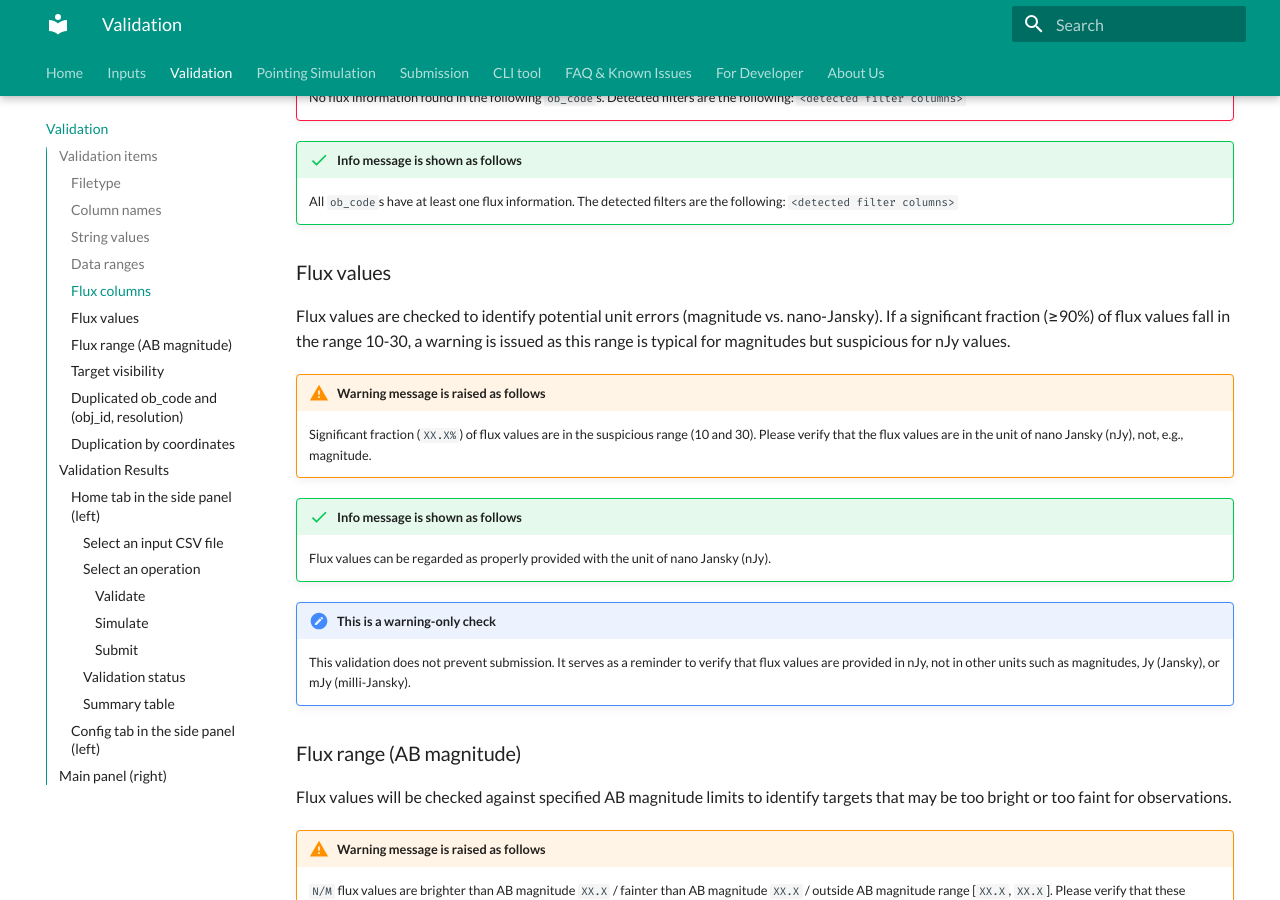
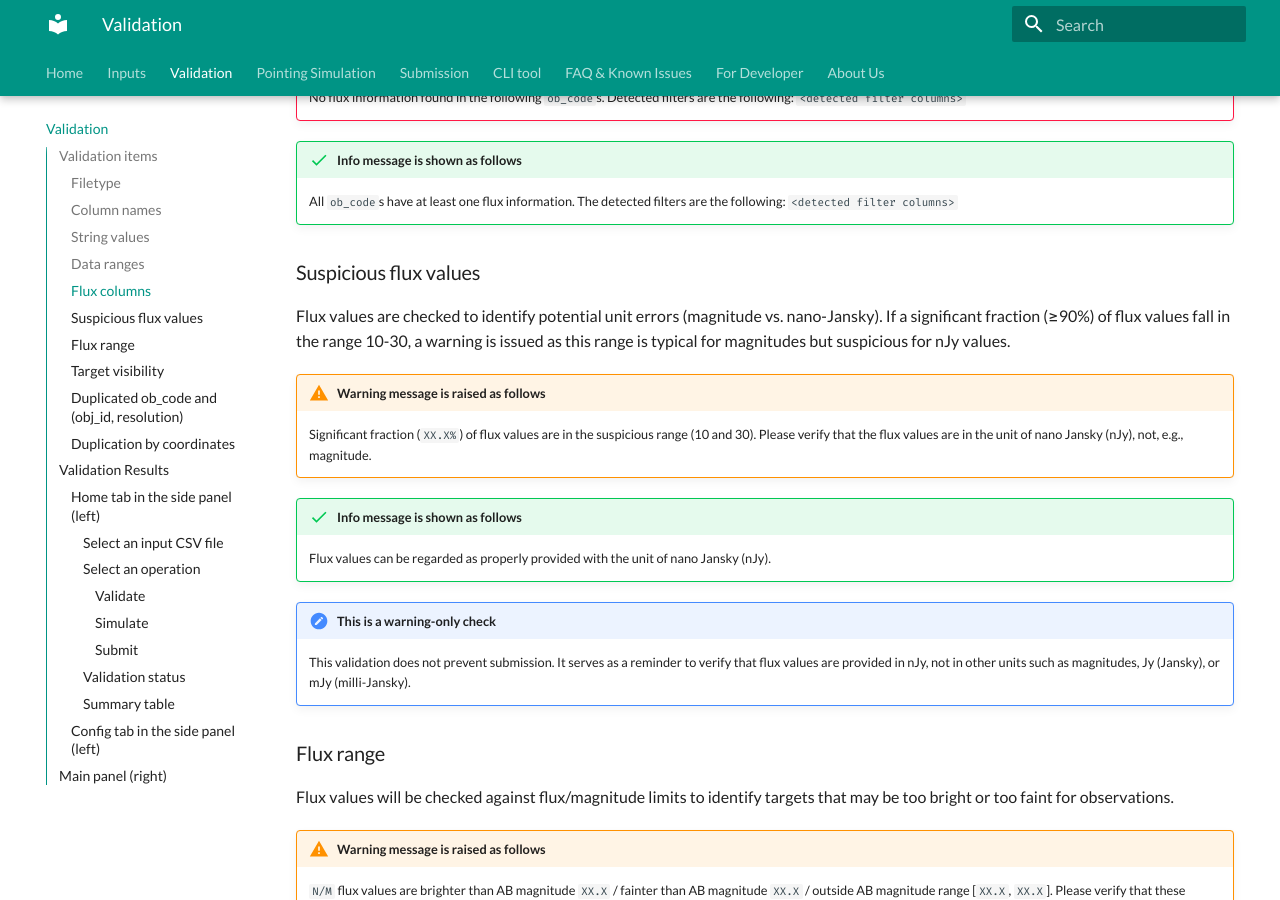
Before and after one commit to Subaru-PFS/spt_target_uploader, an MkDocs documentation site: the page built from docs/docs/validation.md, in a window 1280 px wide and 900 px high, scrolled down 2005 px. Built offline with MkDocs 1.6.1 and Material for MkDocs 9.7.7, drawn with Linux system fonts in a browser that asks for light colours.

Commit message:
doc update

```diff
--- a/docs/docs/validation.md
+++ b/docs/docs/validation.md
@@ -78,7 +78,7 @@
 
     All `ob_code`s have at least one flux information. The detected filters are the following: `<detected filter columns>`
 
-### Flux values
+### Suspicious flux values
 
 Flux values are checked to identify potential unit errors (magnitude vs. nano-Jansky). If a significant fraction (≥90%) of flux values fall in the range 10-30, a warning is issued as this range is typical for magnitudes but suspicious for nJy values.
 
@@ -94,9 +94,9 @@
 
     This validation does not prevent submission. It serves as a reminder to verify that flux values are provided in nJy, not in other units such as magnitudes, Jy (Jansky), or mJy (milli-Jansky).
 
-### Flux range (AB magnitude)
+### Flux range
 
-Flux values will be checked against specified AB magnitude limits to identify targets that may be too bright or too faint for observations.
+Flux values will be checked against flux/magnitude limits to identify targets that may be too bright or too faint for observations.
 
 !!! warning "Warning message is raised as follows"
 
```
